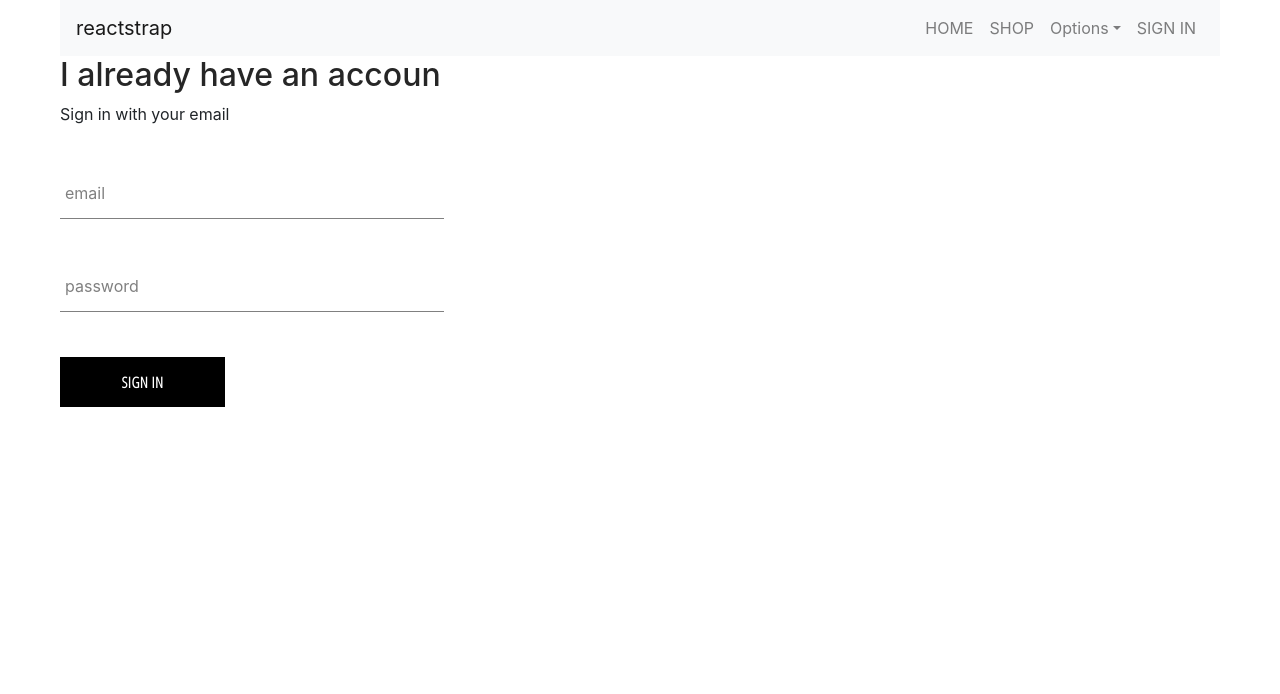
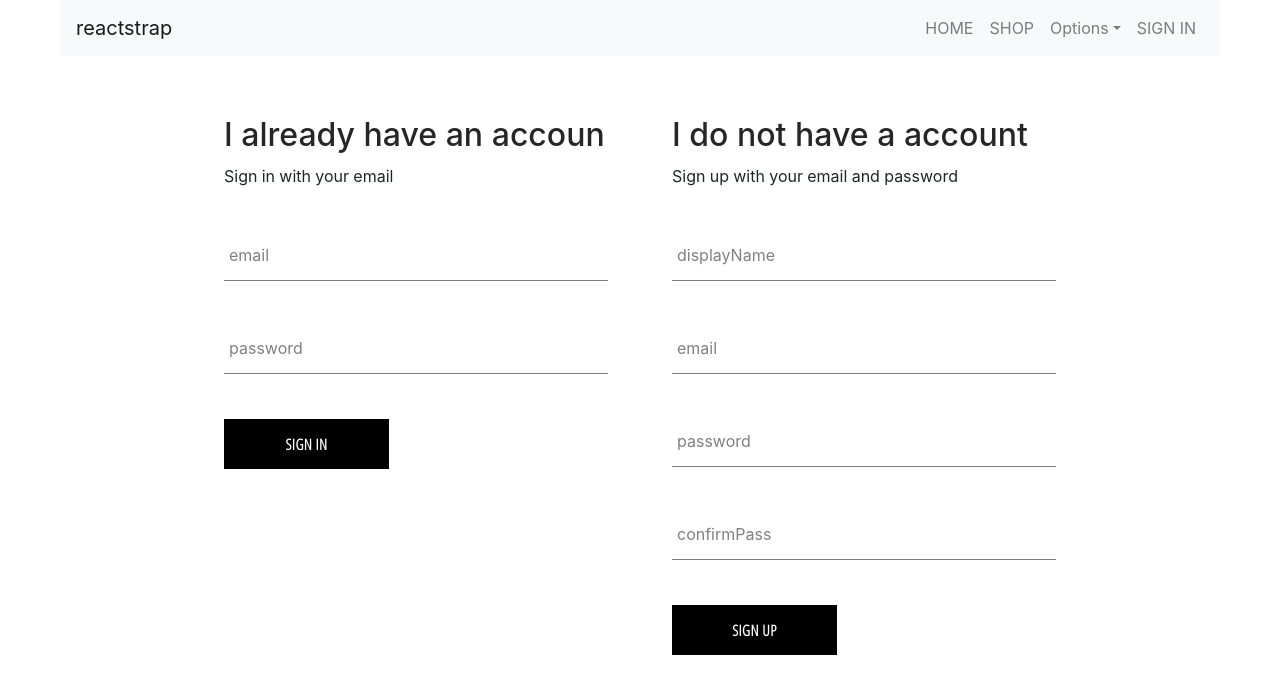
Before and after one commit to xander-zero/crwn-clothing, a React (Create React App) app: page /signin in a window 1280 px wide. Shown: the top 694 px of the page. Built offline with nearby package versions, Linux system fonts and the light colour scheme.

Commit message:
created sign up page and sign up component

```diff
--- a/src/App.js
+++ b/src/App.js
@@ -5,7 +5,8 @@ import {Switch,Route} from 'react-router-dom'
 import ShopPage from './pages/shop/shop.componen';
 import Header from './components/header/header.component';
 import SignInAndSignUpPage from './pages/sign-in-and-sign-up/sign-in-and-sign-up.component';
-function App() {
+class App extends React.Component  {
+  render(){
     return (
       <div >
         <Header />
@@ -17,5 +18,6 @@ function App() {
       </div>
     );
   }
+}
 
 export default App;
--- a/src/components/sign-in/sign-in.component.jsx
+++ b/src/components/sign-in/sign-in.component.jsx
@@ -26,11 +26,11 @@ class SignIn extends React.Component{
     render(){
         return(
             <div className='sign-in'>
-                <h2>I already have an accoun</h2>
+                <h2 className='title'>I already have an accoun</h2>
                 <span >Sign in with your email</span>
                 <form onSubmit={this.handleSubmit}>
                     <FormInput lable='email' handleChange={this.handleChange} type='email' name='email' value={this.state.email} required />
-                    <FormInput lable='password' handleChange={this.handleChange} name='password ' type='password' value={this.state.password} />
+                    <FormInput lable='password' handleChange={this.handleChange} name='password ' type='password' value={this.state.password} required />
                     <CustomButton type='submit'>Sign In</CustomButton>
                 </form>
             </div>
--- /dev/null
+++ b/src/components/sign-up/sign-up.cmponent.jsx
@@ -0,0 +1,75 @@
+import reactDom from "react-dom";
+import React from 'react'
+import FormInput from "../form-input/form-input.component";
+import CustomButton from "../custom-buttton/custom-buton.component";
+import './sign-up.styles.scss'
+class SignUp extends React.Component{
+    constructor(){
+        super();
+
+        this.state={
+            displayName:'',
+            email:'',
+            password:'',
+            confirmPass:''
+        }
+    }
+    handleSubmit=(event)=>{
+        event.preventDefault();
+        const {displayName,email,password,confirmPass} =this.state;
+        if(password!==confirmPass){
+            alert("password is not true");
+        }
+        this.setState({displayName:'',email:'',password:'',confirmPas:''})
+    }
+
+    handleChange=(event)=>{
+        const {name,value}=event.target;
+        this.setState({[name]:value})
+    }
+    render(){
+        const {displayName,email,password,confirmPass} =this.state
+        return(
+            <div className='sign-up'>
+                <h2 className='title'>I do not have a account</h2>
+                <span>Sign up with your email and password</span>
+                <form className='sign-up-form' onSubmit={this.handleSubmit}>
+                    <FormInput
+                    name='displayName'
+                    type='text'
+                    lable='displayName'
+                    value={displayName}
+                    handleChange={this.handleChange}
+                    required
+                    />
+                     <FormInput
+                    name='email'
+                    type='email'
+                    lable='email'
+                    value={email}
+                    handleChange={this.handleChange}
+                    required
+                    />
+                     <FormInput
+                    name='password'
+                    type='password'
+                    lable='password'
+                    value={password}
+                    handleChange={this.handleChange}
+                    required
+                    />
+                     <FormInput
+                    name='confirmPass'
+                    type='password'
+                    lable='confirmPass'
+                    value={confirmPass}
+                    handleChange={this.handleChange}
+                    required
+                    />
+                    <CustomButton type='submit'>Sign Up</CustomButton>
+                </form>
+            </div>
+        )
+    }
+}
+export default SignUp;
--- /dev/null
+++ b/src/components/sign-up/sign-up.styles.scss
@@ -0,0 +1,9 @@
+.sign-up{
+    width: 30vw;
+    display: flex;
+    flex-direction: column;
+
+    .title{
+        margin: 10px 0;
+    }
+}
--- a/src/pages/sign-in-and-sign-up/sign-in-and-sign-up.component.jsx
+++ b/src/pages/sign-in-and-sign-up/sign-in-and-sign-up.component.jsx
@@ -1,9 +1,11 @@
 import React from 'react'
 import SignIn from '../../components/sign-in/sign-in.component'
-
+import SignUp from '../../components/sign-up/sign-up.cmponent'
+import './sign-in-and-sign-up.styles.scss'
 const SignInAndSignUpPage=(props)=>(
-    <div>
+    <div className='sign-in-and-sihn-up'>
         <SignIn />
+        <SignUp />
     </div>
 )
 
--- a/src/pages/sign-in-and-sign-up/sign-in-and-sign-up.styles.scss
+++ b/src/pages/sign-in-and-sign-up/sign-in-and-sign-up.styles.scss
@@ -0,0 +1,6 @@
+.sign-in-and-sihn-up{
+    width: 65vw;
+    display: flex;
+    justify-content: space-between;
+    margin: 50px auto;
+}
```
Lines whose indentation alone changed are shown as unchanged.
